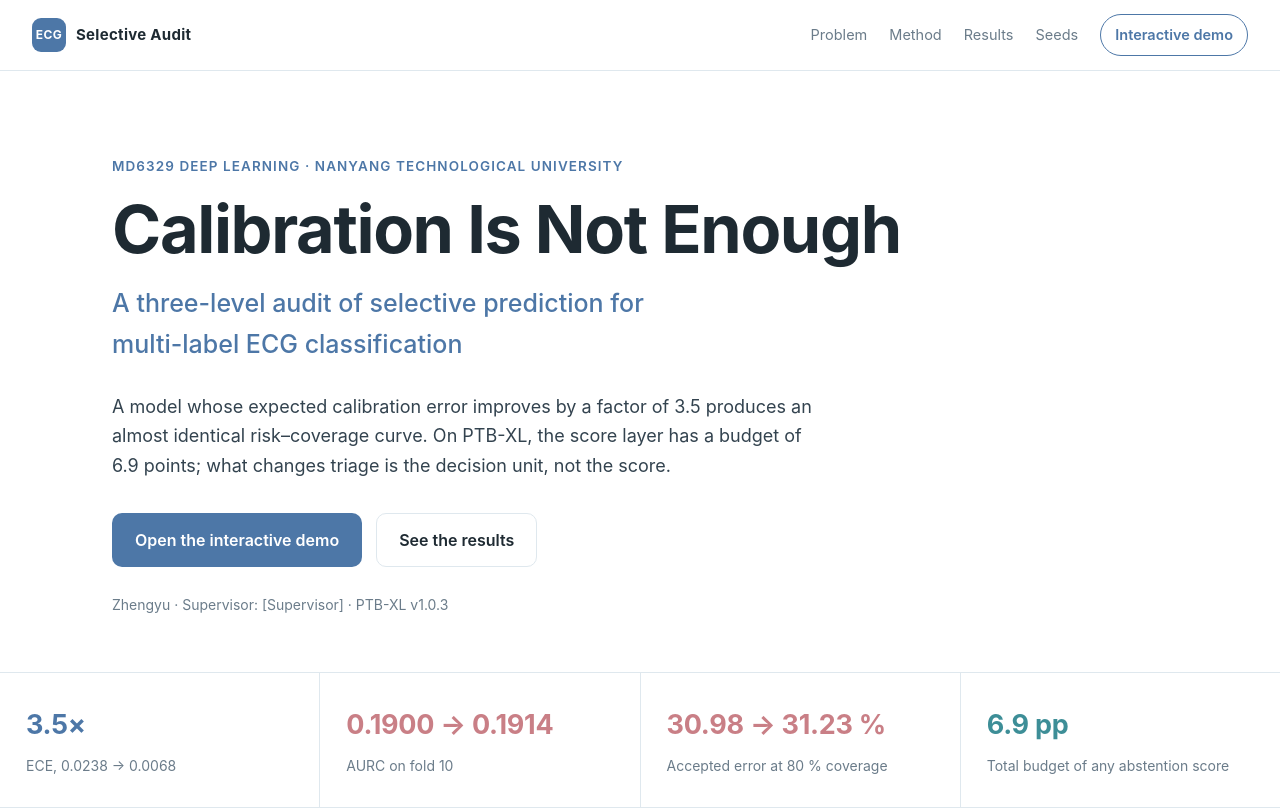
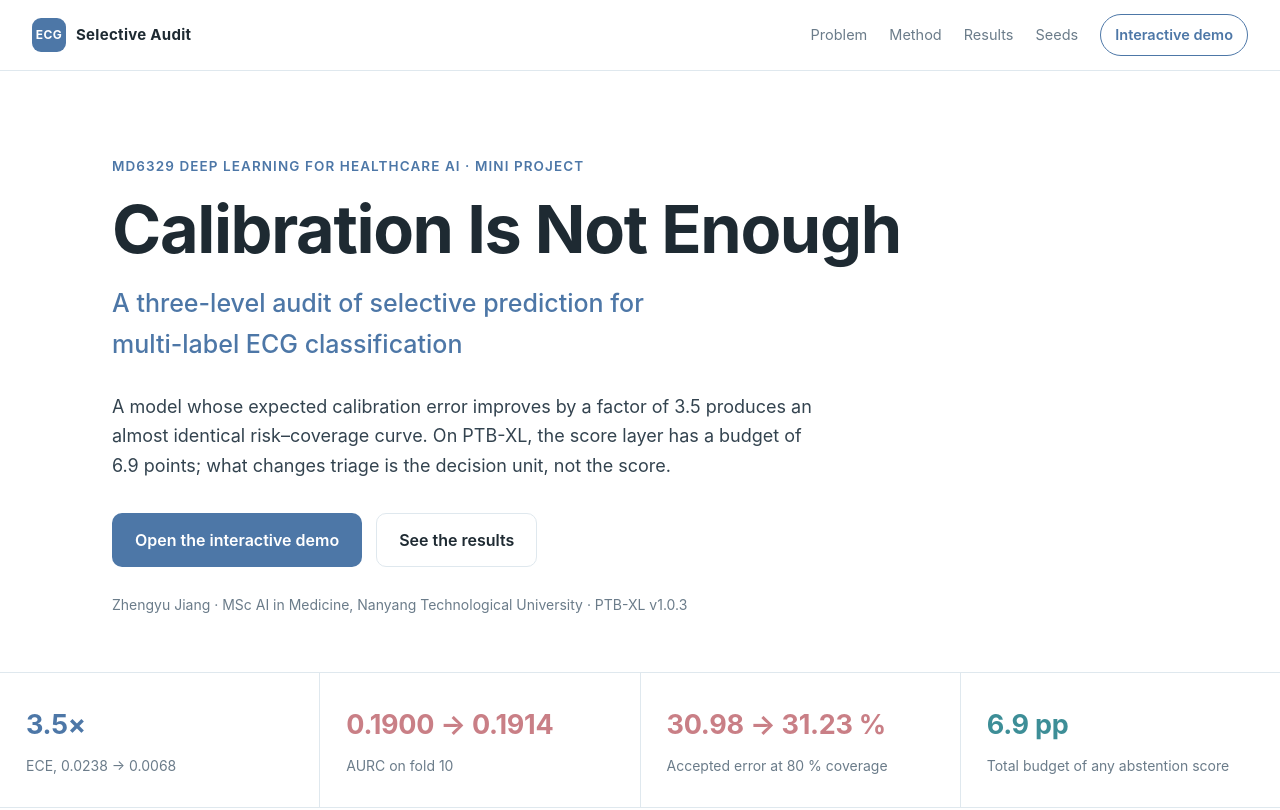
Before and after one commit to LEO-Jiang-ZY/ecg-selective-audit, a plain HTML site: page site/index.html in a window 1280 px wide. Shown: the top 810 px of the page. Drawn offline with Linux system fonts and the light colour scheme.

Commit message:
Update landing page credits: full name, degree, course title

```diff
--- a/site/index.html
+++ b/site/index.html
@@ -31,7 +31,7 @@
 
     <main id="main">
       <section class="hero" id="top">
-        <p class="eyebrow">MD6329 Deep Learning · Nanyang Technological University</p>
+        <p class="eyebrow">MD6329 Deep Learning for Healthcare AI · Mini Project</p>
         <h1>Calibration Is Not Enough</h1>
         <p class="subtitle">
           A three-level audit of selective prediction for multi-label ECG classification
@@ -45,7 +45,7 @@
           <a class="btn primary" href="lectrace/">Open the interactive demo</a>
           <a class="btn ghost" href="#results">See the results</a>
         </div>
-        <p class="byline">Zhengyu · Supervisor: [Supervisor] · PTB-XL v1.0.3</p>
+        <p class="byline">Zhengyu Jiang · MSc AI in Medicine, Nanyang Technological University · PTB-XL v1.0.3</p>
       </section>
 
       <section class="stats" aria-label="Key numbers">
@@ -239,7 +239,7 @@
       <p class="foot-right">
         <a href="lectrace/">Demo</a> ·
         <a href="https://github.com/LEO-Jiang-ZY/ecg-selective-audit">Source</a> ·
-        Nanyang Technological University · 2026
+        MSc AI in Medicine, NTU · MD6329 Mini Project · 2026
       </p>
     </footer>
   </body>
```
